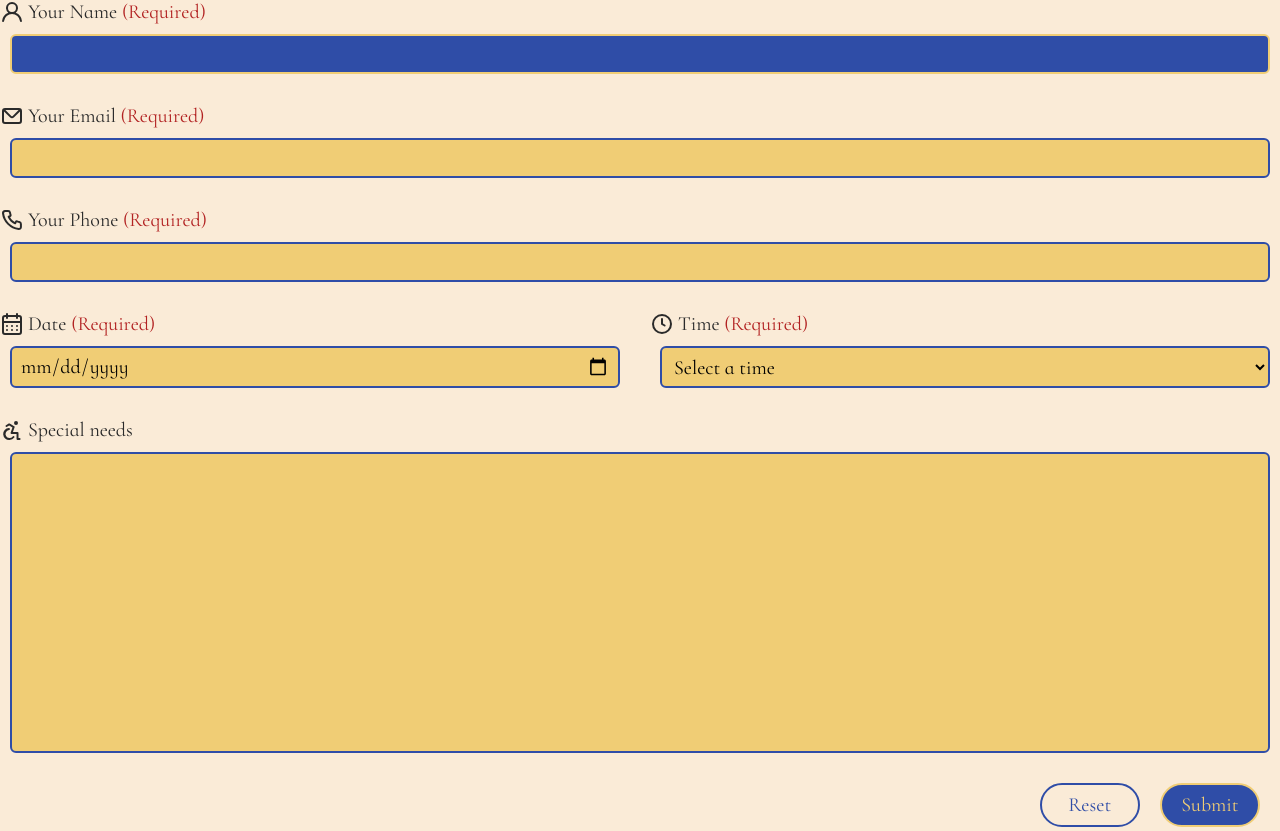
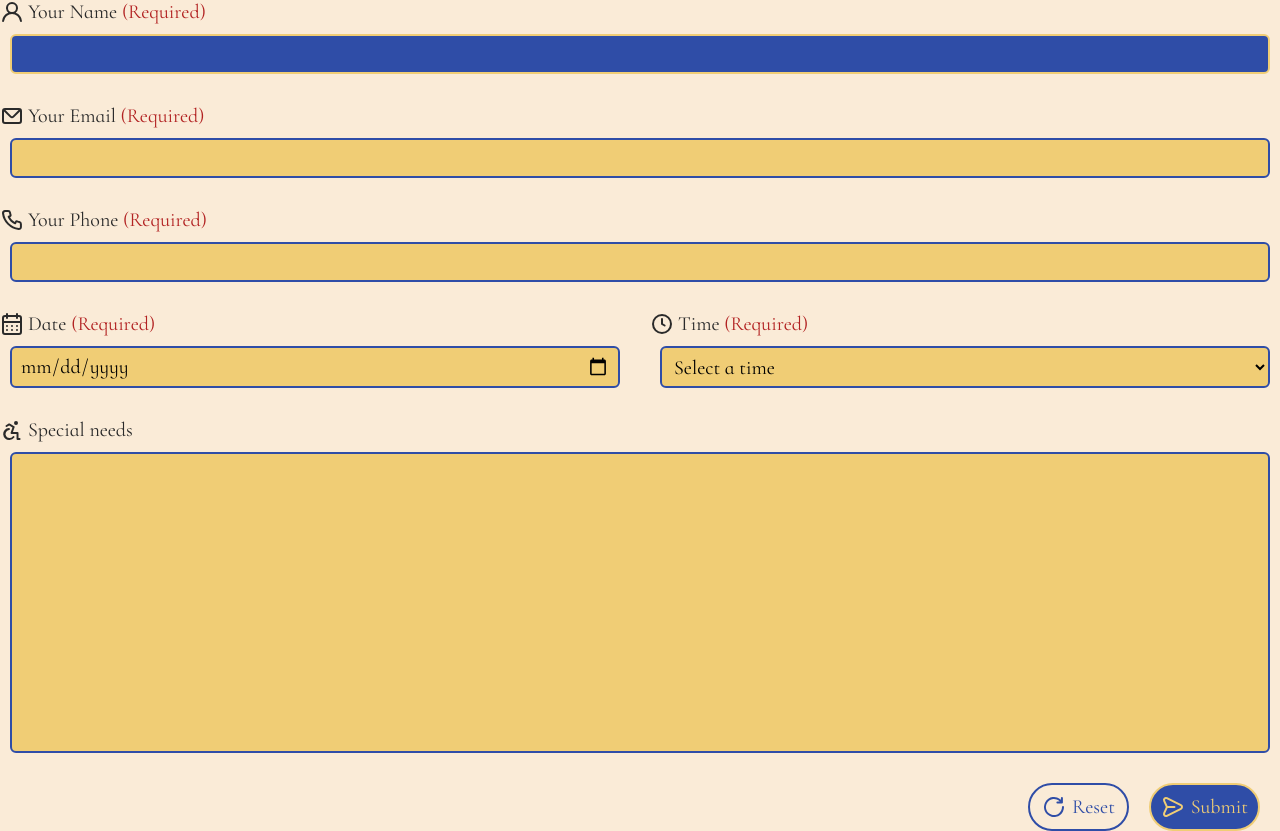
Before and after one commit to madcampos/marcos-trattoria, a plain HTML site: page book/form.html in a window 1280 px wide. Drawn offline with Linux system fonts and the light colour scheme.

Commit message:
feat: add icons to form buttons

```diff
--- a/assets/css/base.css
+++ b/assets/css/base.css
@@ -39,7 +39,7 @@
 	h6 { font-size: 1rem; }
 	small { font-size: 0.64rem; }
 
-	button {
+	button:not([hidden]) {
 		display: flex;
 		justify-content: center;
 		align-items: center;
@@ -48,12 +48,15 @@
 		border: solid 0.1rem currentColor;
 		border-radius: 100vmax;
 		background-color: var(--color-primary);
-		padding: 0.5rem;
+		padding: 0.4rem 0.8rem;
 		color: var(--color-secondary);
 		font-size: 1rem;
 		text-align: center;
 
-		&:not(:has(x-icon)) { padding: 0.4rem 0.8rem; }
+		&:has(x-icon) {
+			gap: 0.3rem;
+			padding: 0.5rem;
+		}
 
 		&[type='reset'] {
 			background-color: var(--color-bg);
--- a/assets/css/pages/book.css
+++ b/assets/css/pages/book.css
@@ -9,9 +9,9 @@
 			margin-inline: auto;
 			border: none;
 			width: clamp(12rem, 50vw, 40rem);
-			height: 45rem;
+			height: 50rem;
 
-			@media (max-width: 25rem) { height: 50rem; }
+			@media (max-width: 25rem) { height: 55rem; }
 		}
 	}
 }
--- a/assets/css/pages/contact.css
+++ b/assets/css/pages/contact.css
@@ -34,7 +34,7 @@
 		#contact-form {
 			aspect-ratio: unset;
 			width: clamp(12rem, 50vw, 40rem);
-			height: 40rem;
+			height: 45rem;
 		}
 	}
 }
--- a/book/form.html
+++ b/book/form.html
@@ -56,6 +56,18 @@
 					</symbol>
 					<symbol id="uil--check" viewBox="0 0 24 24">
 						<path fill="currentColor" d="M18.71 7.21a1 1 0 0 0-1.42 0l-7.45 7.46l-3.13-3.14A1 1 0 1 0 5.29 13l3.84 3.84a1 1 0 0 0 1.42 0l8.16-8.16a1 1 0 0 0 0-1.47" />
+					</symbol>
+					<symbol id="uil--redo" viewBox="0 0 24 24">
+						<path
+							fill="currentColor"
+							d="M21 11a1 1 0 0 0-1 1a8.05 8.05 0 1 1-2.22-5.5h-2.4a1 1 0 0 0 0 2h4.53a1 1 0 0 0 1-1V3a1 1 0 0 0-2 0v1.77A10 10 0 1 0 22 12a1 1 0 0 0-1-1"
+						/>
+					</symbol>
+					<symbol id="uil--message" viewBox="0 0 24 24">
+						<path
+							fill="currentColor"
+							d="m20.34 9.32l-14-7a3 3 0 0 0-4.08 3.9l2.4 5.37a1.06 1.06 0 0 1 0 .82l-2.4 5.37A3 3 0 0 0 5 22a3.14 3.14 0 0 0 1.35-.32l14-7a3 3 0 0 0 0-5.36Zm-.89 3.57l-14 7a1 1 0 0 1-1.35-1.3l2.39-5.37a2 2 0 0 0 .08-.22h6.89a1 1 0 0 0 0-2H6.57a2 2 0 0 0-.08-.22L4.1 5.41a1 1 0 0 1 1.35-1.3l14 7a1 1 0 0 1 0 1.78"
+						/>
 					</symbol>
 				</defs>
 			</svg>
@@ -249,8 +261,18 @@
 			</div>
 
 			<div>
-				<button type="reset">Reset</button>
-				<button type="submit">Submit</button>
+				<button type="reset">
+					<x-icon role="presentation" aria-hidden="true">
+						<svg width="24" height="24" viewBox="0 0 24 24"><use href="#uil--redo" /></svg>
+					</x-icon>
+					<span>Reset</span>
+				</button>
+				<button type="submit">
+					<x-icon role="presentation" aria-hidden="true">
+						<svg width="24" height="24" viewBox="0 0 24 24"><use href="#uil--message" /></svg>
+					</x-icon>
+					<span>Submit</span>
+				</button>
 			</div>
 		</form>
 	</body>
```
Also changed, not shown: contact/form.html (+24 -2 lines).
